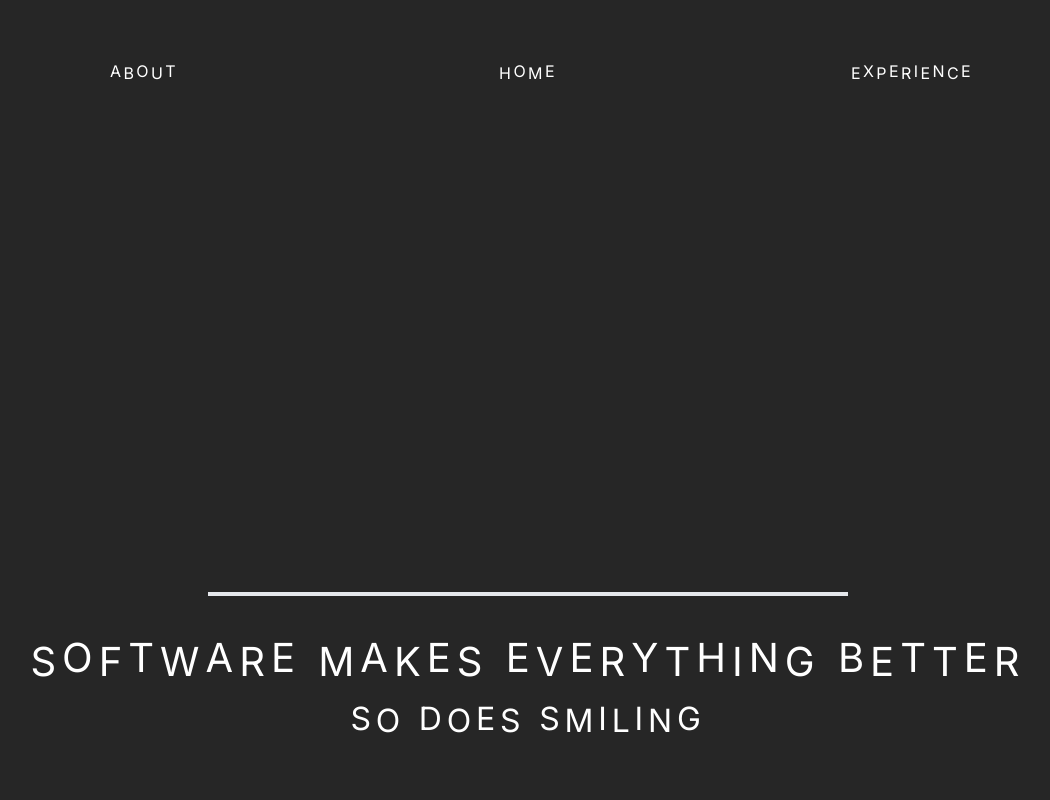
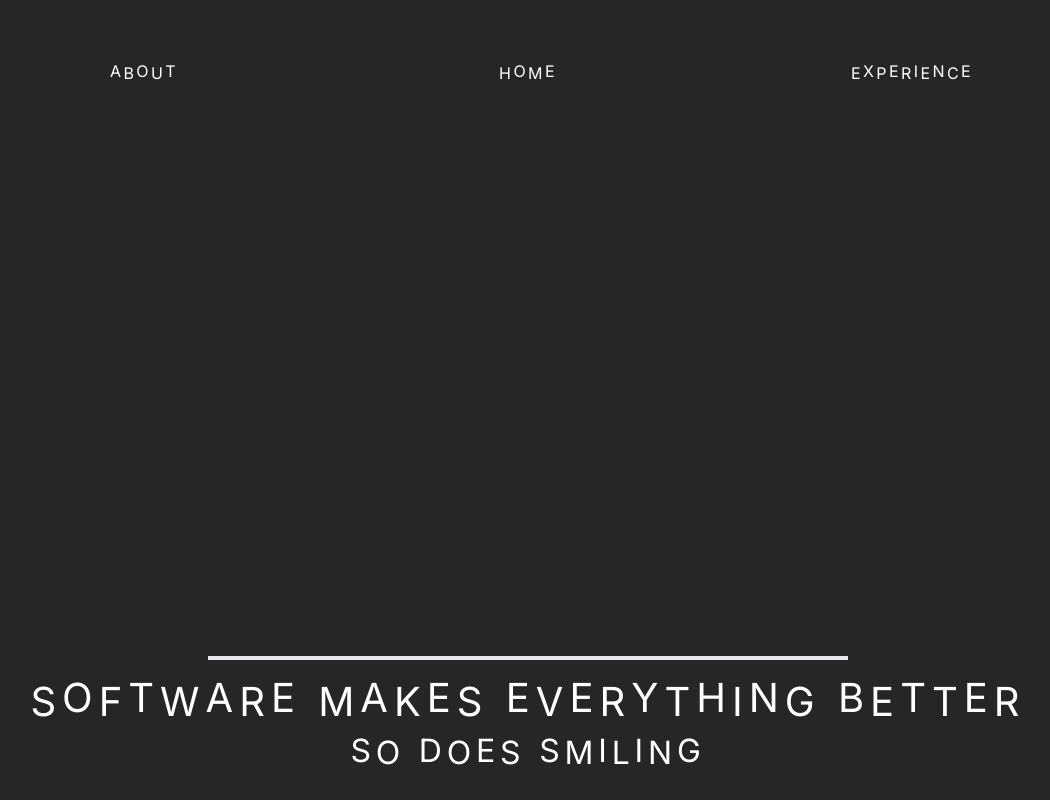
Before and after one commit to DaveyDevsALot/abstract, a Next.js app: page / in a window 1280 px wide. Shown: the whole page, without its empty margins (112-1162 px from the left). Built offline with nearby package versions, Linux system fonts and the light colour scheme.

Commit message:
Perfecting the base layout. It is the backbone of the app!

```diff
--- a/app/components/ui/footer/Footer.jsx
+++ b/app/components/ui/footer/Footer.jsx
@@ -1,26 +1,28 @@
 import React from 'react';
-import PropTypes from 'prop-types';
-
 import classes from './Footer.module.css';
 import { RollingText } from '../../ui/textDisplays/rollingText/RollingText'
+import Link from 'next/link'
 
 export const Footer = () => (
   <footer>
     <div className={classes.footer}>
       <div className={classes.partialBorderDiv} />
-        <div className={classes.textContainer}>
-          <div className={classes.topLine}>
-            <RollingText displayText={'SOFTWARE MAKES EVERYTHING BETTER'} fontSize={'2.5rem'} minFontSize={'1rem'}></RollingText>
+      <div className={classes.menuItems}>
+        <div className={classes.menuItem}>
+          <div className={classes.itemText}>
+            <Link href={'/'}>
+              <RollingText displayText={'SOFTWARE MAKES EVERYTHING BETTER'} fontSize={'2.5rem'} minFontSize={'1rem'}></RollingText>
+            </Link>
           </div>
-            <RollingText displayText={'SO DOES SMILING'} fontSize={'2rem'} minFontSize={'0.5rem'}></RollingText>
         </div>
+        <div className={classes.menuItem}>
+          <div className={classes.itemText}>
+            <Link href={'/'}>
+              <RollingText displayText={'SO DOES SMILING'} fontSize={'2rem'} minFontSize={'0.5rem'}></RollingText>
+            </Link>
+          </div>
+        </div>
+      </div>
     </div>
   </footer>
 );
-
-Footer.propTypes = {
-
-};
-
-Footer.defaultProps = {
-};
--- a/app/components/ui/footer/Footer.module.css
+++ b/app/components/ui/footer/Footer.module.css
@@ -1,15 +1,21 @@
+
+
 .footer {
-  @apply fixed left-0 bottom-0 w-full bg-red-500 bg-opacity-0 h-28 sm:h-32 md:h-48 xl:h-52 transition-[height]
+  @apply fixed bottom-0 w-full transition-[height]
+}
+
+.menuItem {
+  @apply w-full;
+}
+
+.menuItems {
+  @apply flex flex-col content-center mb-4;
+}
+
+.itemText {
+  @apply w-full h-full text-white mb-4;
 }
 
 .partialBorderDiv {
-  @apply relative m-auto w-1/2 max-w-[700px] h-full border-t-4
+  @apply m-auto w-1/2 max-w-[700px] h-full border-t-4 pt-5
 }
-
-.textContainer {
-  @apply fixed bottom-0 text-white w-full mb-10 md:mb-16
-}
-
-.topLine {
-  @apply mb-4 md:mb-6
-}
--- a/app/components/ui/header/Header.module.css
+++ b/app/components/ui/header/Header.module.css
@@ -1,10 +1,10 @@
 
 
 .header {
-  @apply fixed top-0 bottom-0 w-full h-20
+  @apply fixed top-0 bottom-0 w-full transition-[height]
 }
 .menuItem {
-  @apply h-20 w-1/5 flex justify-center content-center;
+  @apply h-10 md:h-20 w-1/5 flex justify-center content-center;
 }
 
 .menuItems {
--- a/app/components/ui/textDisplays/rollingText/RollingText.jsx
+++ b/app/components/ui/textDisplays/rollingText/RollingText.jsx
@@ -8,7 +8,7 @@ export const RollingText = ({ displayText, fontSize, minFontSize = '0.5rem' }) =
 
   useLayoutEffect(() => {
     const repeatCount = 20;
-    const split = new SplitType("h1", { type: "chars" });
+    const split = new SplitType("p", { type: "chars" });
     const tl = gsap.timeline({ paused: true });
 
     split.chars.forEach((obj, i) => {
@@ -31,7 +31,7 @@ export const RollingText = ({ displayText, fontSize, minFontSize = '0.5rem' }) =
 
   return (
     <div className={classes.stage} ref={ref} style={{fontSize: `clamp(${minFontSize}, -0.875rem + 5vw, ${fontSize})`}}>
-      <h1 className={classes.cloneText}>{displayText}</h1>
+      <p className={classes.cloneText}>{displayText}</p>
     </div>
   );
 }
--- a/app/components/ui/textDisplays/rollingText/RollingText.module.css
+++ b/app/components/ui/textDisplays/rollingText/RollingText.module.css
@@ -1,6 +1,5 @@
 
 .stage {
-  height: fit-content;
   width: fit-content;
   color: white;
   overflow: hidden;
```
